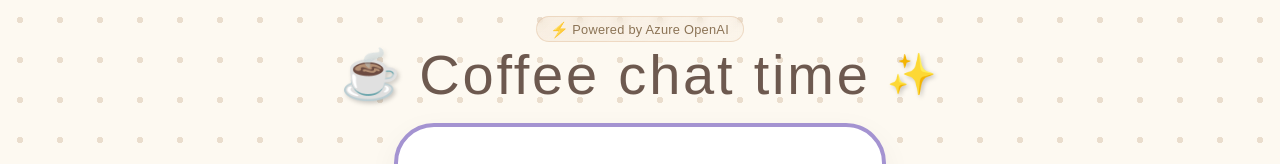
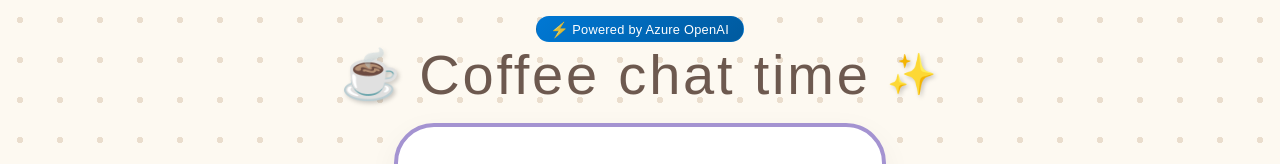
Before and after one commit to raynya1212/coffee-chat-generator-aoai, a Next.js app: page / in a window 1280 px wide. Shown: the top 164 px of the page. Built offline with nearby package versions, Linux system fonts and the light colour scheme; a web font is replaced by a local one.

Commit message:
Change Powered by badge to Azure blue background

```diff
--- a/src/app/page.module.css
+++ b/src/app/page.module.css
@@ -133,13 +133,12 @@
     gap: 4px;
     font-family: var(--font-capriola), sans-serif;
     font-size: 0.8rem;
-    color: #8B7355;
-    background: linear-gradient(135deg, rgba(212, 163, 115, 0.12), rgba(212, 163, 115, 0.05));
-    border: 1px solid rgba(212, 163, 115, 0.3);
+    color: #ffffff;
+    background: linear-gradient(135deg, #0078D4, #005A9E);
+    border: 1px solid rgba(0, 120, 212, 0.3);
     border-radius: 20px;
     padding: 4px 14px;
     letter-spacing: 0.02em;
-    backdrop-filter: blur(4px);
 }
 
 .azureLogo {
```
